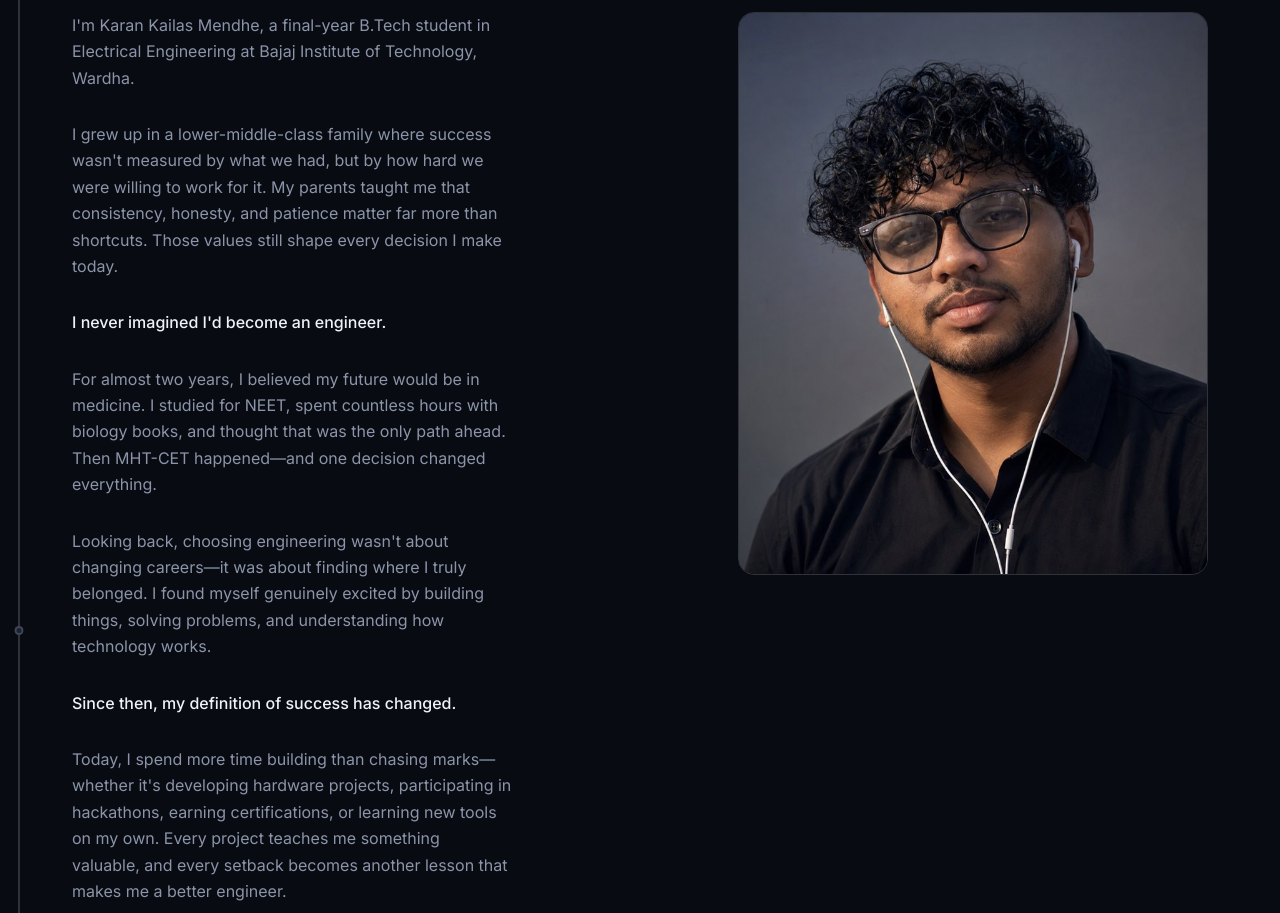
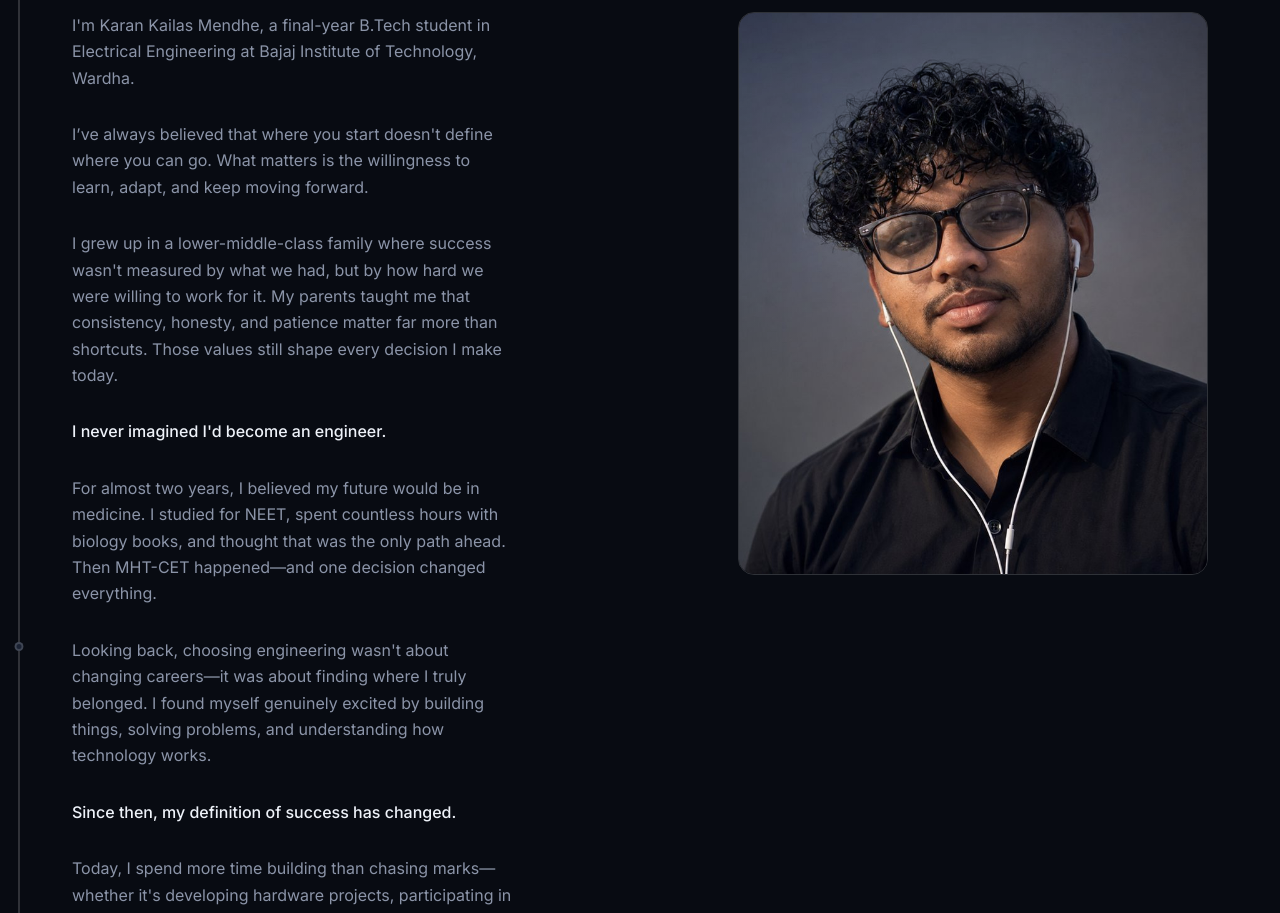
Before and after one commit to karanmendhe/portfolio, a React (Vite) app: page / in a window 1280 px wide. Shown: the part 1845-2758 px from the top of the page. Built offline with nearby package versions, Linux system fonts and the light colour scheme.

Commit message:
Improve About section spacing

```diff
--- a/src/App.tsx
+++ b/src/App.tsx
@@ -530,11 +530,16 @@ export default function App() {
               <div className="about-grid reveal" style={{ marginBottom: '64px' }}>
                 <div className="about-bio">
                   <p className="project-desc" style={{ marginBottom: '14px' }}>
-                    I'm Karan Kailas Mendhe, a final-year B.Tech student in Electrical Engineering at Bajaj Institute of Technology, Wardha.
-                  </p>
-                  <p className="project-desc" style={{ marginBottom: '14px' }}>
-                    I grew up in a lower-middle-class family where success wasn't measured by what we had, but by how hard we were willing to work for it. My parents taught me that consistency, honesty, and patience matter far more than shortcuts. Those values still shape every decision I make today.
-                  </p>
+  I'm Karan Kailas Mendhe, a final-year B.Tech student in Electrical Engineering at Bajaj Institute of Technology, Wardha.
+</p>
+
+<p className="project-desc" style={{ marginBottom: '14px' }}>
+  I’ve always believed that where you start doesn't define where you can go. What matters is the willingness to learn, adapt, and keep moving forward.
+</p>
+
+<p className="project-desc" style={{ marginBottom: '14px' }}>
+  I grew up in a lower-middle-class family where success wasn't measured by what we had, but by how hard we were willing to work for it. My parents taught me that consistency, honesty, and patience matter far more than shortcuts. Those values still shape every decision I make today.
+</p>
                   <p className="project-desc" style={{ marginBottom: '14px', fontWeight: 500, color: 'var(--text-main)' }}>
                     I never imagined I'd become an engineer.
                   </p>
```
